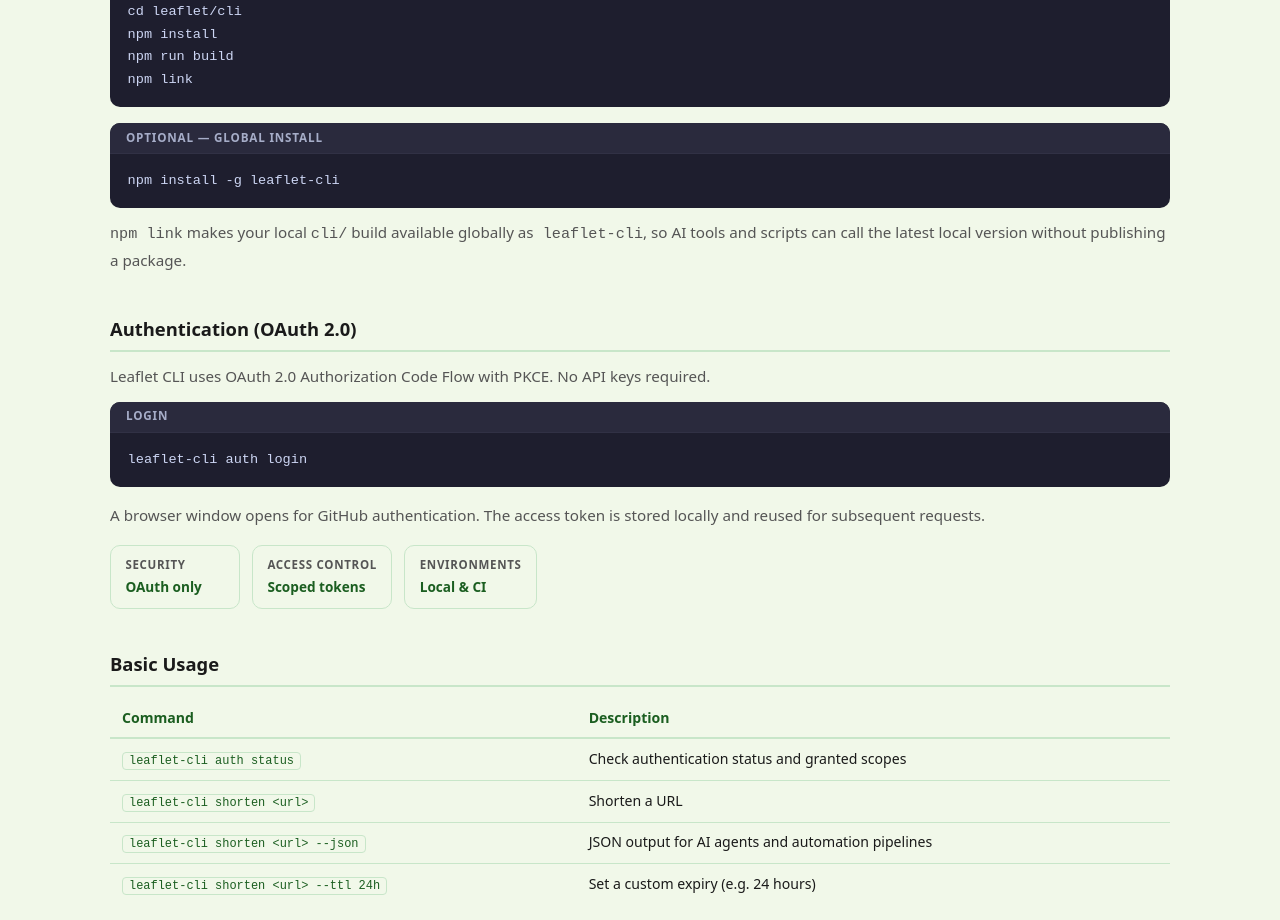
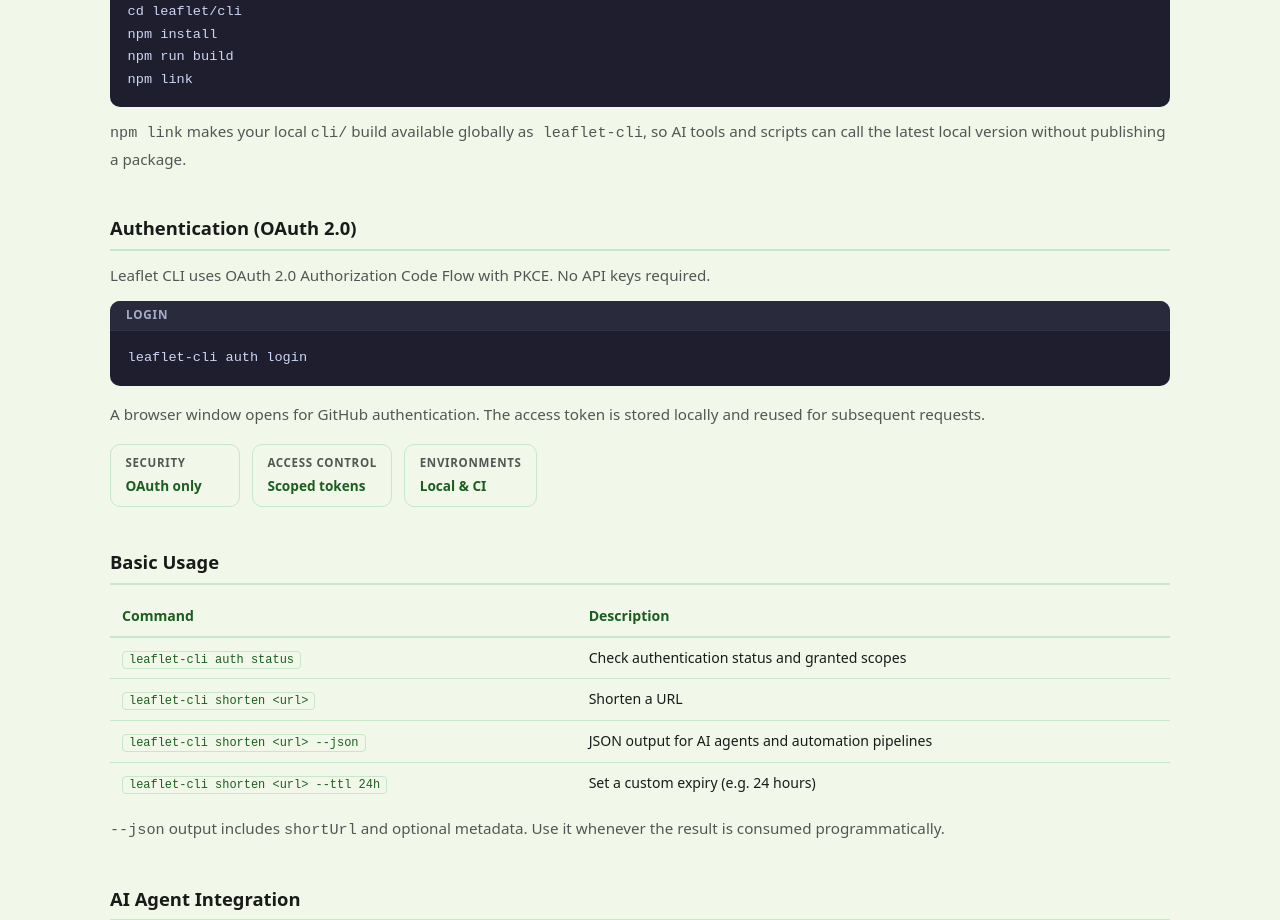
Before and after one commit to NNTin/leaflet, a React (Vite) app in the folder frontend/: page /cli in a window 1280 px wide. Shown: the part 960-1880 px from the top of the page. Built offline with nearby package versions, Linux system fonts and the light colour scheme; no server answers.

Commit message:
fix: there is no leaflet-cli npm package, not interested in publishing one

```diff
--- a/frontend/src/pages/CliPage.tsx
+++ b/frontend/src/pages/CliPage.tsx
@@ -117,10 +117,6 @@
 npm install
 npm run build
 npm link`}</code></pre>
-          </div>
-          <div className={styles.codeBlock}>
-            <div className={styles.codeLabel}>Optional — global install</div>
-            <pre><code>{`npm install -g leaflet-cli`}</code></pre>
           </div>
         </div>
         <p className={styles.prose} style={{ marginTop: '0.75rem' }}>
```
